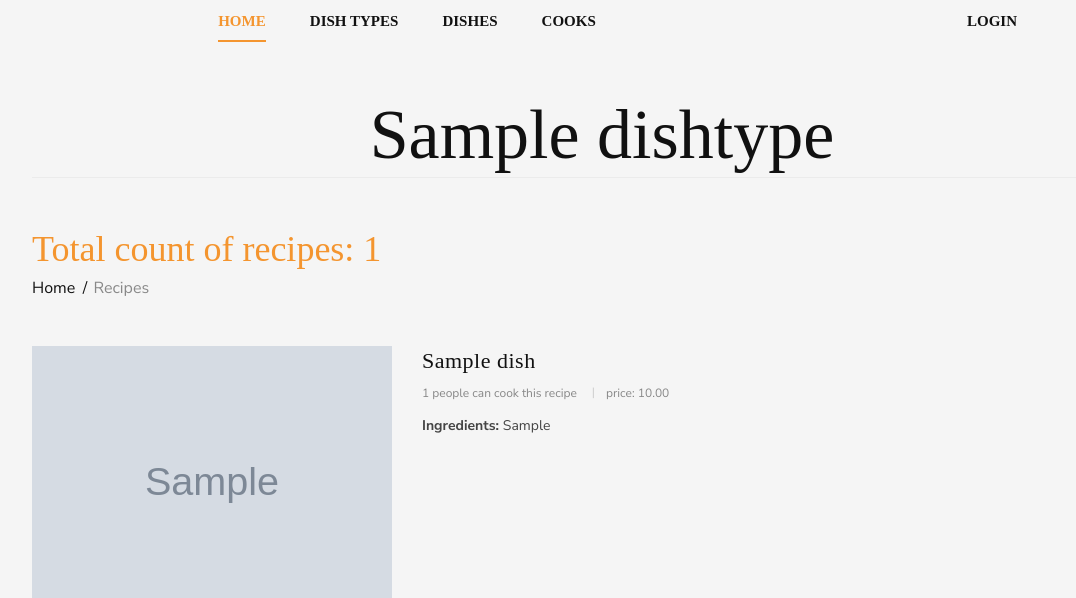
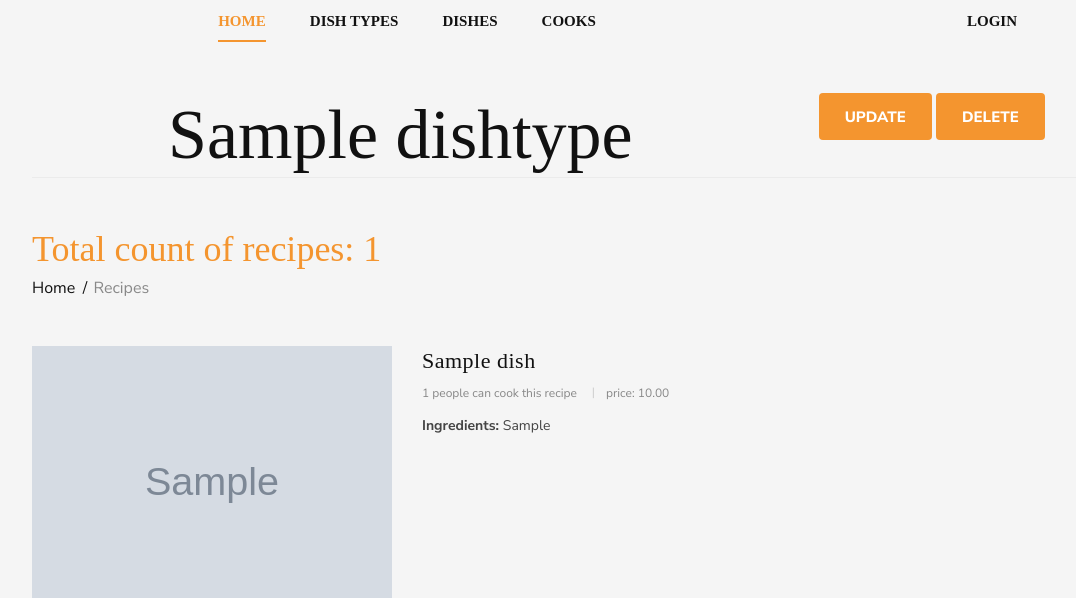
Before and after one commit to alina-boichenko/restaurant_kitchen_service, a Django app: page /dish-types/1/ in a window 1280 px wide. Shown: the top 598 px of the page, without its empty margins (38-1114 px from the left). Run offline with Django 4.2, Linux system fonts and the light colour scheme; tables that the repository leaves empty hold one stand-in row (values such as "Sample post"); grey boxes marked "Sample" are stand-in pictures; some libraries are stand-ins or nearby versions; some web fonts are replaced.

Commit message:
Added links for DeleteViews of Dish, DishType, Cook models

```diff
--- a/templates/kitchen/cook_detail.html
+++ b/templates/kitchen/cook_detail.html
@@ -16,6 +16,7 @@
                   </div>
                   <div class="col-lg-4 col-md-4">
                     <a class="site-btn btn btn-success" href="{% url 'kitchen:cook-update' pk=cook.pk %}">Update</a>
+                    <a class="site-btn btn btn-danger" href="{% url 'kitchen:cook-delete' pk=cook.pk %}">Delete</a>
                   </div>
                 </div>
               <div class="breadcrumb__option">
--- a/templates/kitchen/dish_detail.html
+++ b/templates/kitchen/dish_detail.html
@@ -37,7 +37,7 @@
               <ul>
                 <li><a href="#" class="btn btn-warning"> Add to my dishes</a></li>
                 <li><a href="{% url 'kitchen:dish-update' pk=dish.pk %}" class="btn btn-success"> Update recipe</a></li>
-                <li><a href="#" class="btn btn-danger"> Delete recipe</a></li>
+                <li><a href="{% url 'kitchen:dish-delete' pk=dish.pk %}" class="btn btn-danger"> Delete recipe</a></li>
               </ul>
             </div>
             <div class="single-post__recipe__details__indegradients">
--- a/templates/kitchen/dish_type_detail.html
+++ b/templates/kitchen/dish_type_detail.html
@@ -5,7 +5,15 @@
 {% endblock %}
 
 {% block content %}
-  <h1>{{ dish_type.name }}</h1>
+  <div class="row">
+    <div class="col-lg-8 col-md-8">
+      <h1>{{ dish_type.name }}</h1>
+    </div>
+    <div class="col-lg-4 col-md-4">
+      <a class="site-btn btn btn-success" href="{% url 'kitchen:dish-type-update' pk=dish_type.pk %}">Update</a>
+      <a class="site-btn btn btn-danger" href="{% url 'kitchen:dish-type-delete' pk=dish_type.pk %}">Delete</a>
+    </div>
+  </div>
   <section class="categories categories-grid spad">
     <div class="categories__post">
       <div class="container">
```
